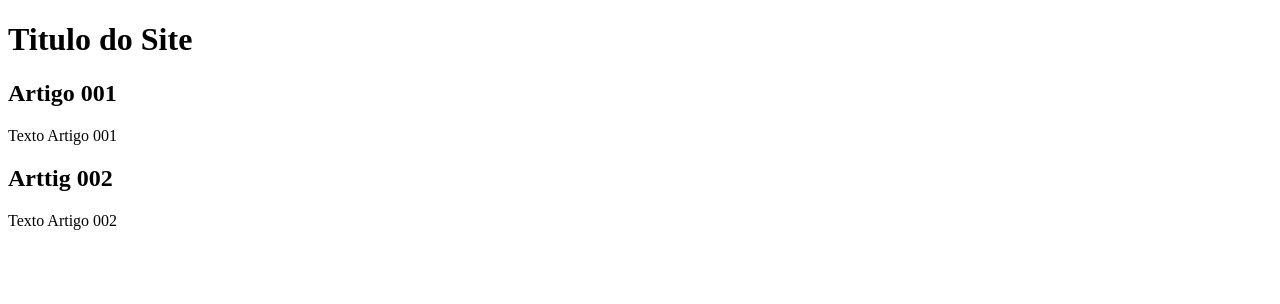
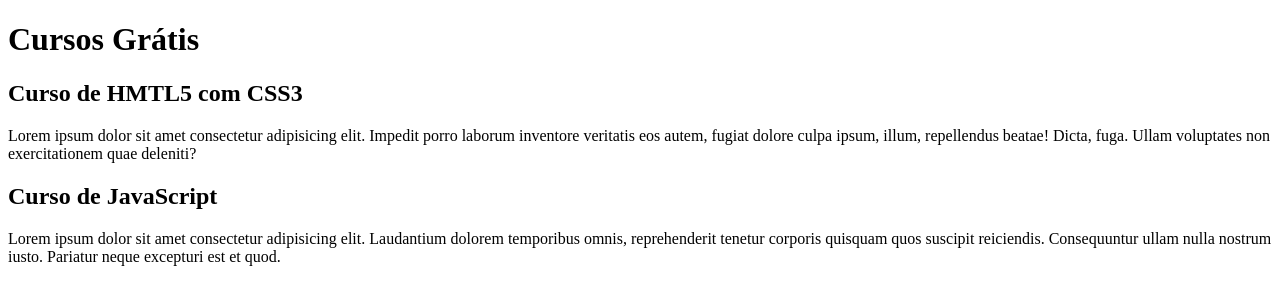
Before and after one commit to SAVIIN/projeto-site, a plain HTML site: page index.html in a window 1280 px wide. Drawn offline with Linux system fonts and the light colour scheme.

Commit message:
comecei a escrever o conteúdo

```diff
--- a/index.html
+++ b/index.html
@@ -8,15 +8,15 @@
 <body>
     <main>
             <header>
-                <h1>Titulo do Site</h1>
+                <h1>Cursos Grátis</h1>
             </header>
             <article>
-                <h2>Artigo 001</h2>
-                <p>Texto Artigo 001</p>
+                <h2>Curso de HMTL5 com CSS3</h2>
+                <p>Lorem ipsum dolor sit amet consectetur adipisicing elit. Impedit porro laborum inventore veritatis eos autem, fugiat dolore culpa ipsum, illum, repellendus beatae! Dicta, fuga. Ullam voluptates non exercitationem quae deleniti?</p>
             </article>
             <article>
-                <h2>Arttig 002</h2>
-                <p>Texto Artigo 002</p>
+                <h2>Curso de JavaScript</h2>
+                <p>Lorem ipsum dolor sit amet consectetur adipisicing elit. Laudantium dolorem temporibus omnis, reprehenderit tenetur corporis quisquam quos suscipit reiciendis. Consequuntur ullam nulla nostrum iusto. Pariatur neque excepturi est et quod.</p>
             </article>
     </main>
 </body>
```
